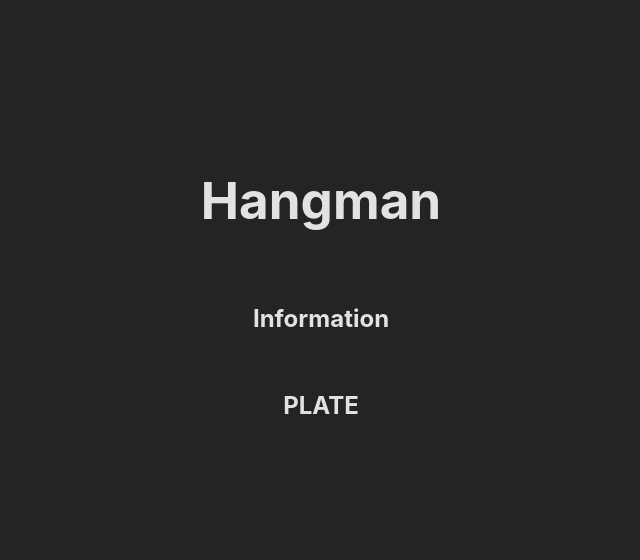
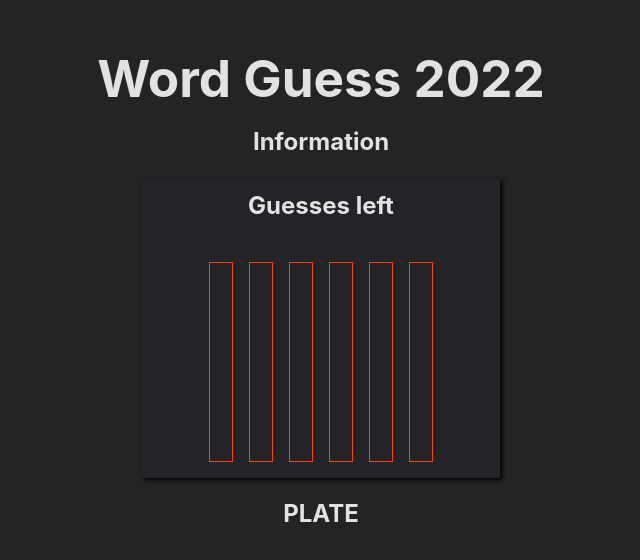
Before and after one commit to robonexx/hangman_typescript, a React (Vite) app: page / in a window 1280 px wide. Shown: the part 112-672 px from the top of the page, without its empty margins (319-959 px from the left). Built offline with nearby package versions, Linux system fonts and the light colour scheme.

Commit message:
figuring out how to show the guesses

```diff
--- a/src/App.tsx
+++ b/src/App.tsx
@@ -1,6 +1,9 @@
 import { useState } from "react";
 import words from "../wordlist.json";
 import "./App.css";
+import { GuessDrawing } from "./GuessDrawing/GuessDrawing";
+import Keyboard from "./Keyboard/Keyboard";
+import TheGuessWord from "./TheGuessWord/TheGuessWord";
 
 /*
 todo in project
@@ -19,8 +22,11 @@ function App() {
   const [guessedLetters, setGuessesLetters] = useState<string[]>([]);
   return (
     <div className="App">
-      <h1>Hangman</h1>
+      <h1>Word Guess 2022</h1>
       <h2>Information</h2>
+      <GuessDrawing />
+      {/* <TheGuessWord />
+      <Keyboard /> */}
       <h2 className="guessWord">{wordGuess}</h2>
     </div>
   );
--- /dev/null
+++ b/src/GuessDrawing/GuessDrawing.css
@@ -0,0 +1,54 @@
+.guessDrawing {
+  width: 80%;
+  max-height: 500px;
+  min-height: 300px;
+  height: fit-content;
+  padding: 1rem;
+  display: flex;
+  flex-direction: column;
+  justify-content: space-between;
+  align-items: center;
+  background: #232428;
+  filter: drop-shadow(2px 2px 2px black);
+}
+
+.guessesLeft {
+  display: flex;
+  justify-content: space-between;
+  align-items: center;
+}
+
+.guessesDraw {
+  position: relative;
+  width: 1.5rem;
+  height: 200px;
+  padding: 0.5rem;
+  margin: 0 0.5rem;
+  background-color: transparent;
+  border: 1px solid orangered;
+  cursor: pointer;
+}
+
+.guessesDraw::after {
+  content: "";
+  position: absolute;
+  width: 100%;
+  height: 0%;
+  left: 0;
+  bottom: 0;
+  /*  height: 0; */
+  transition: 0.4s linear;
+  z-index: 10;
+  background-color: lightgreen;
+}
+
+.guessesDraw:hover::after {
+  content: "";
+  position: absolute;
+  width: 100%;
+  height: 100%;
+  left: 0;
+  bottom: 0;
+  overflow: hidden;
+  background-color: lightgreen;
+}
--- a/src/GuessDrawing/GuessDrawing.tsx
+++ b/src/GuessDrawing/GuessDrawing.tsx
@@ -1,3 +1,53 @@
-class name {
-  constructor(parameters) {}
+import React from "react";
+
+import "./GuessDrawing.css";
+
+/* creating bars that will show when guess is right */
+/* Not desided yet maybe one bar that fills up when you get letters right then bars that dissapear = amount of times left */
+
+const Guess1 = (
+  <div>
+    <div className="guessesDraw"></div>
+  </div>
+);
+const Guess2 = (
+  <div>
+    <div className="guessesDraw"></div>
+  </div>
+);
+const Guess3 = (
+  <div>
+    <div className="guessesDraw"></div>
+  </div>
+);
+const Guess4 = (
+  <div>
+    <div className="guessesDraw"></div>
+  </div>
+);
+const Guess5 = (
+  <div>
+    <div className="guessesDraw"></div>
+  </div>
+);
+const Guess6 = (
+  <div>
+    <div className="guessesDraw"></div>
+  </div>
+);
+
+export function GuessDrawing() {
+  return (
+    <div className="guessDrawing">
+      <h2>Guesses left</h2>
+      <div className="guessesLeft">
+        {Guess1}
+        {Guess2}
+        {Guess3}
+        {Guess4}
+        {Guess5}
+        {Guess6}
+      </div>
+    </div>
+  );
 }
--- a/src/TheGuessWord/TheGuessWord.tsx
+++ b/src/TheGuessWord/TheGuessWord.tsx
@@ -1,5 +1,5 @@
 import React from "react";
 
 export default function TheGuessWord({}) {
-  return <div>TheGuessWord</div>;
+  return <div></div>;
 }
--- a/src/index.css
+++ b/src/index.css
@@ -23,9 +23,12 @@ a {
 a:hover {
   color: #535bf2;
 }
-
+* {
+  margin: 0;
+  padding: 0;
+  box-sizing: border-box;
+}
 body {
-  margin: 0;
   display: flex;
   place-items: center;
   min-width: 320px;
```
Also changed, not shown: src/css.d.ts (added, +7 -0 lines).
